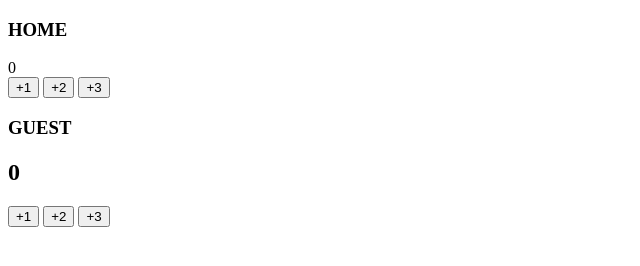
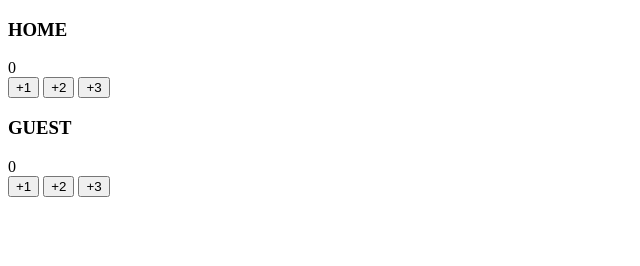
Before and after one commit to cybr-coder/Basketball-Scoreboard, a plain HTML site: page index.html in a window 1280 px wide. Shown: the whole page, without its empty margins (0-640 px from the left). Drawn offline with Linux system fonts and the light colour scheme.

Commit message:
Change Guest ScoreBoard Display Tag

```diff
--- a/index.html
+++ b/index.html
@@ -23,7 +23,7 @@
         <section>
             <h3>GUEST</h3>
             <div class="score-box">
-                <h2 id="guest-display" class="score">0</h2>
+                <div id="guest-display" class="score">0</div>
             </div>
             <div class="points-container">
                 <button class="points">+1</button>
```
